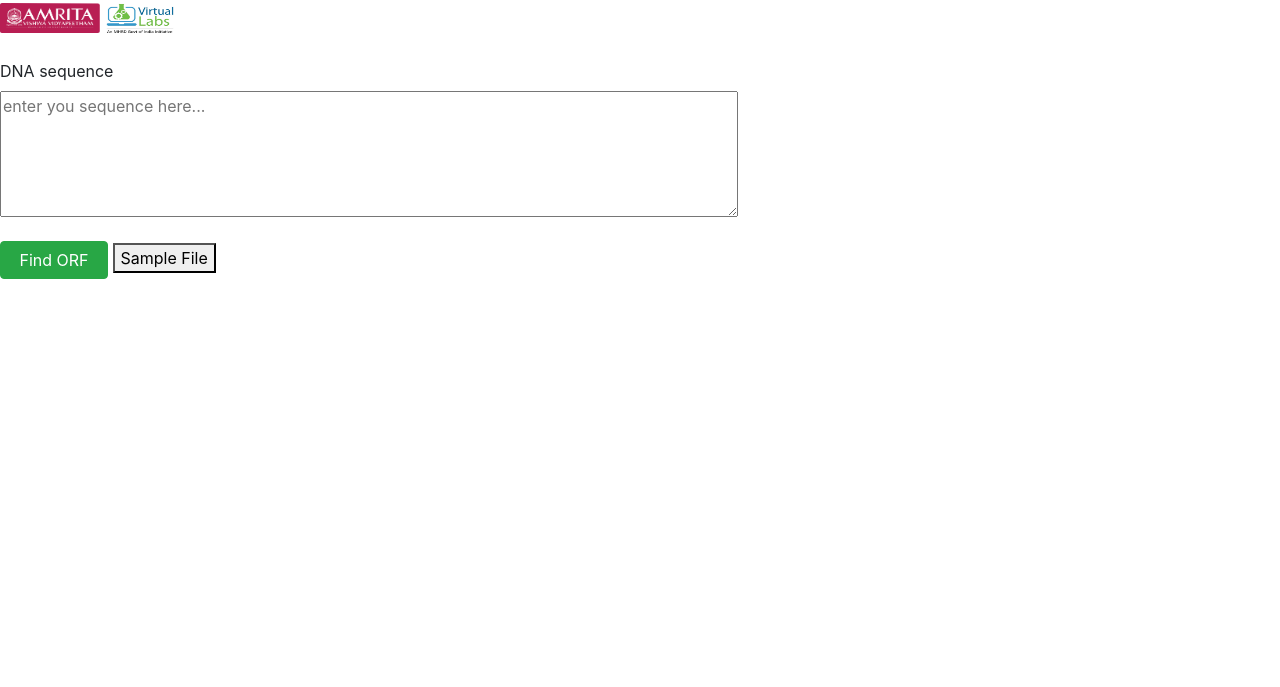
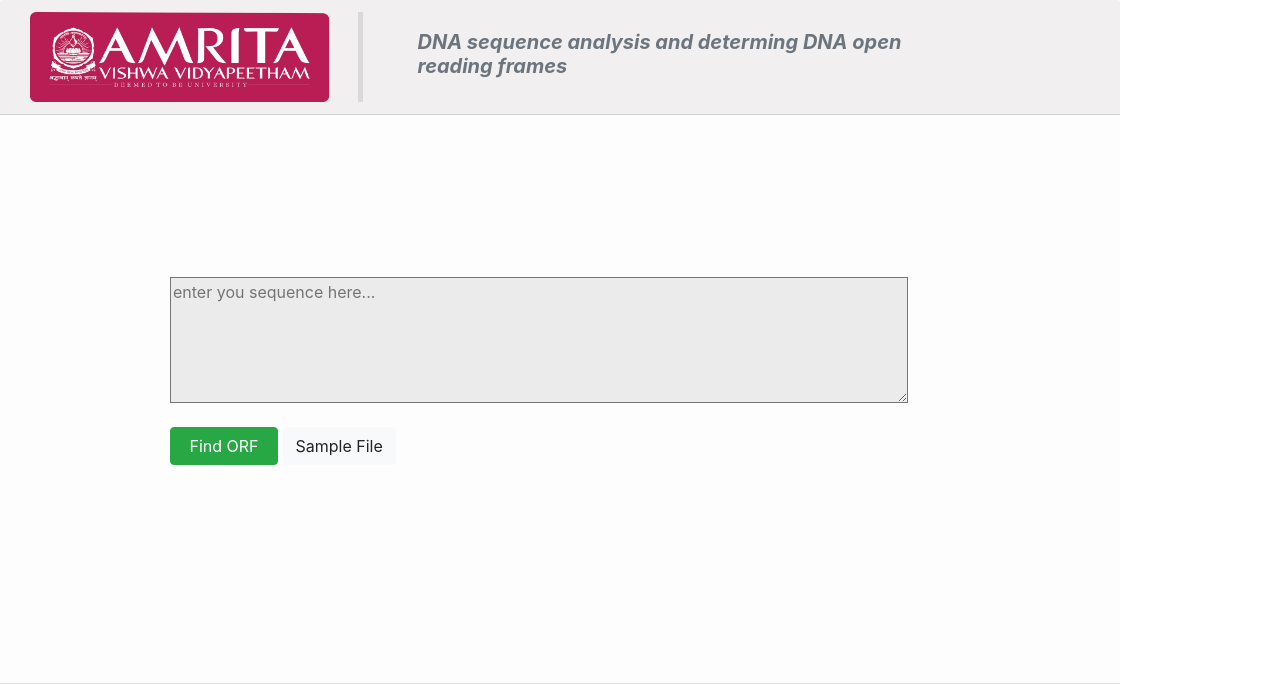
Before and after one commit to virtual-labs/exp-open-reading-frames-au, a plain HTML site: page experiment/simulation/index.html in a window 1280 px wide. Drawn offline with nearby package versions, Linux system fonts and the light colour scheme; files whose address does not match are found by name.

Commit message:
sim update

```diff
--- a/experiment/simulation/index.html
+++ b/experiment/simulation/index.html
@@ -9,26 +9,37 @@
     </title>
     <body>
 
-        <!--h>Vlab experiment ORF finder</h1-->
-        <img src="./images/Amritalogo.png" alt="vlab logo" style="width:100px;height:30px;"/>
-        <img src="./images/vlablogo2.jpg" alt="vlab logo" style="width:70px;height:35px;">
+        <div class="card-header" style="max-width: 70rem; background: rgb(241, 239, 239);">
+            <div class="row">
 
-        <br>
-        <br>
+                <div class="col-1" style="left: 10px; text-align: center;">
+                    <img src="./images/Amritalogo.png" style="width:300px;height:90px;"/>
+                </div>
 
-        <div>
-            <form>
+                <div class="col-2" style="border-right: thick solid #d8d8d8ee; margin-left: 80px;"></div>
+
+                <div class="col-6" style="margin-left: 40px;">
+                    <!--h2><b>Simulator</b></h1-->
+                    </br>
+                    <h5 class="card-subtitle mb-2 text-muted"><b><i>DNA sequence analysis and determing DNA open reading frames</i></b></h2>
+                </div>
+
+            </div>
+        </div>
+
+        <div class="card-header" style="max-width: 70rem; background: rgb(253, 253, 253);">
+            <form style="padding: 150px;">
 
                 <div class="form-group">
 
-                    <label for="dnainput">DNA sequence</label></br>
-                    <textarea id="dnainput" name="textareainput" rows="5" cols="70" placeholder="enter you sequence here..." ></textarea>
+                    <!--label for="dnainput">DNA sequence</label></br-->
+                    <textarea id="dnainput" name="textareainput" rows="5" cols="70" placeholder="enter you sequence here..." style="background-color: rgb(235, 235, 235);"></textarea>
 
                     </br>
                     </br>
 
                     <button class="btn btn-success" id="csvload" onclick="orfFind()" type="button" style="width: 108px">Find ORF</button>
-                    <a href="./sequence.fasta" download="Samplefile.fasta" > <button type="button">Sample File </button> </a>
+                    <a href="./sequence.fasta" download="Samplefile.fasta" > <button class="btn btn-light" type="button">Sample File </button> </a>
 
                     <br>
                     <br>
```
